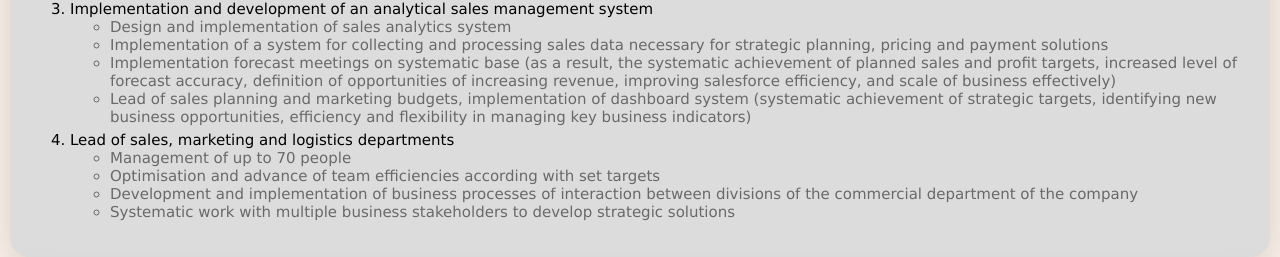
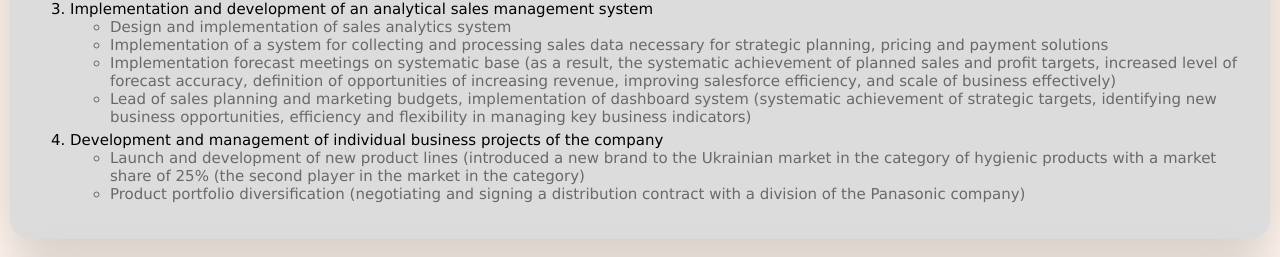
Before and after one commit to DenyGurzhiy/denygurzhiy.github.io, a plain HTML site: page index.html in a window 1280 px wide. Shown: the part 1200-1457 px from the top of the page. Drawn offline with Linux system fonts and the light colour scheme.

Commit message:
Upadate content

```diff
--- a/index.html
+++ b/index.html
@@ -63,12 +63,10 @@
         <li> Lead of sales planning and marketing budgets, implementation of dashboard system (systematic achievement of strategic targets, identifying new business opportunities, efficiency and flexibility in managing key business indicators)</li>
       </ul>
     </li>
-    <li class=Fnk> Lead of sales, marketing and logistics departments
+    <li class=Fnk> Development and management of individual business projects of the company
       <ul class=Mrk>
-         <li>Management of up to 70 people</li>
-         <li> Optimisation and advance of team efficiencies according with set targets</li>
-         <li> Development and implementation of business processes of interaction between divisions of the commercial department of the company</li>
-        <li> Systematic work with multiple business stakeholders to develop strategic solutions</li>
+         <li> Launch and development of new product lines (introduced a new brand to the Ukrainian market in the category of hygienic products with a market share of 25% (the second player in the market in the category)</li>
+         <li> Product portfolio diversification (negotiating and signing a distribution contract with a division of the Panasonic company)</li>
       </ul>
     </li>
   </ol>
```
